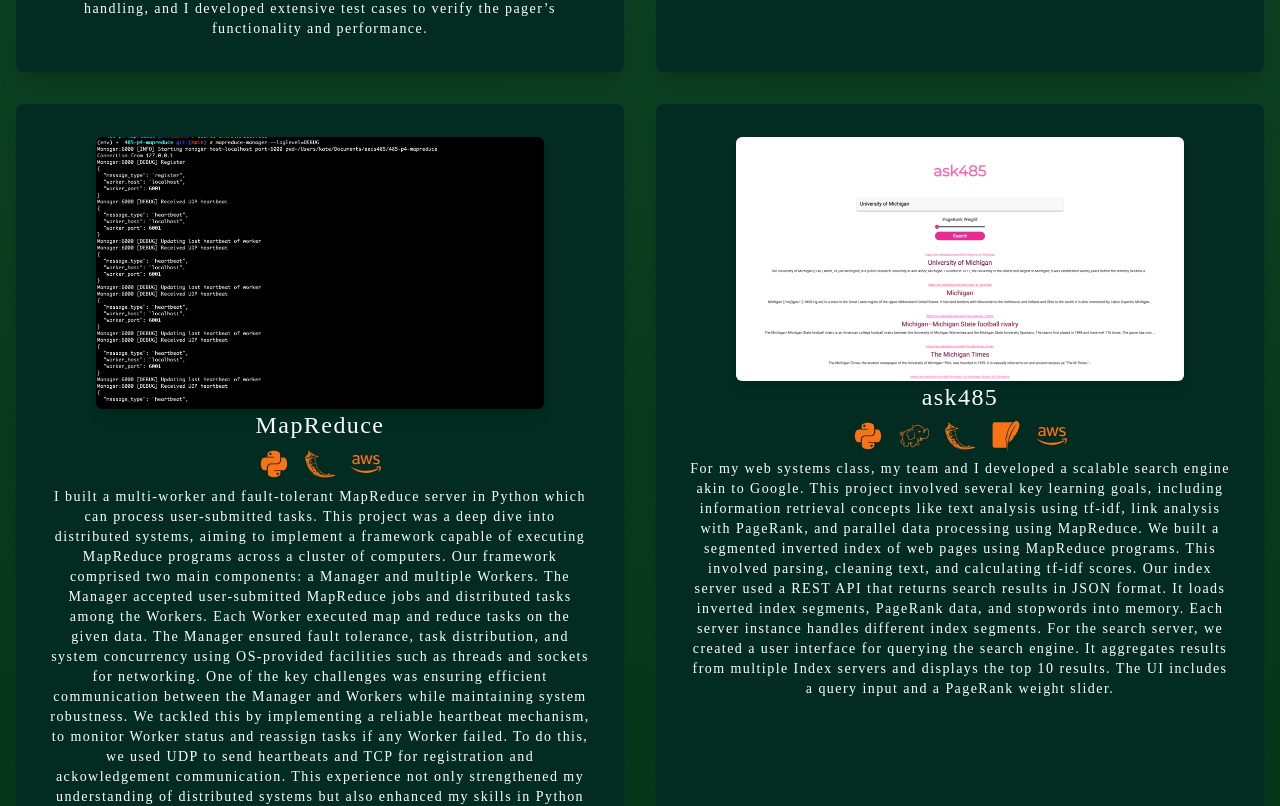
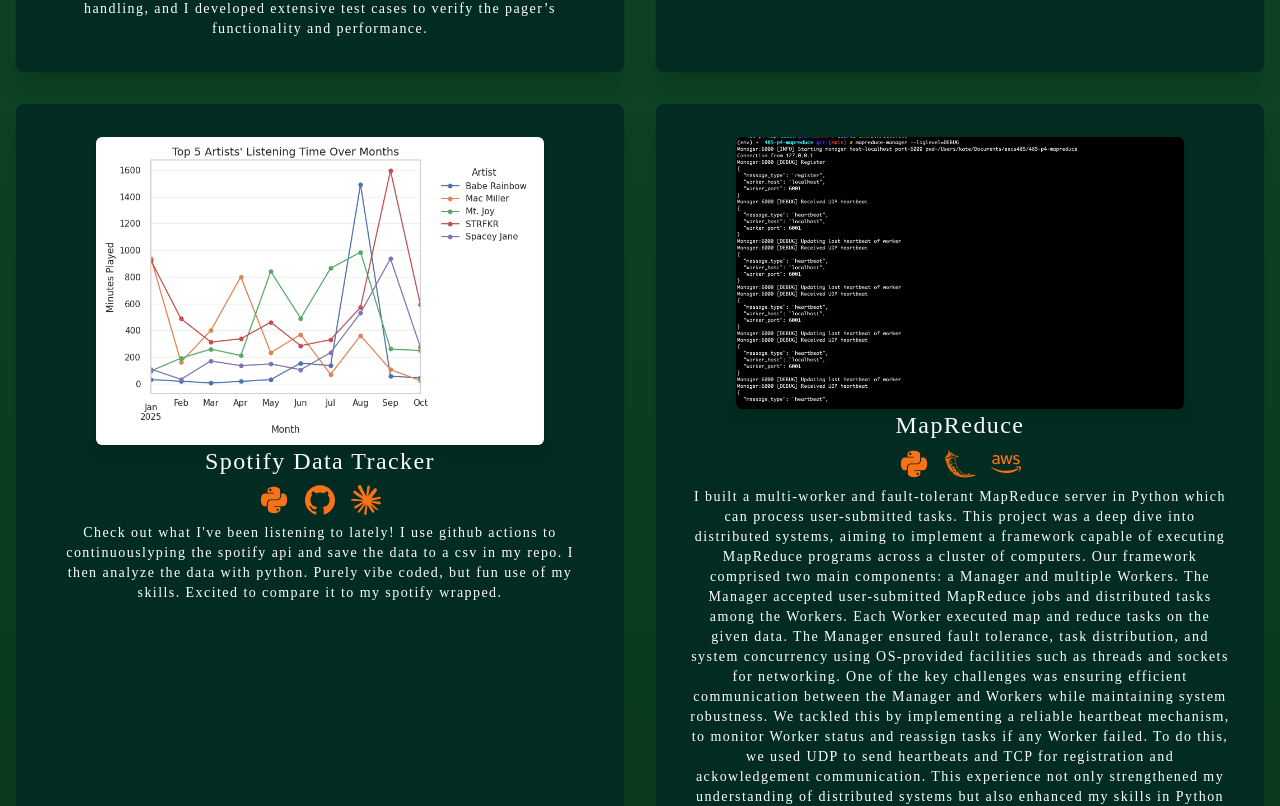
Before and after one commit to katemcgraw0/katesweb-new, a Next.js app: page / in a window 1280 px wide. Shown: the part 3235-4041 px from the top of the page. Built offline with nearby package versions, Linux system fonts and the light colour scheme; a web font is replaced by a local one.

Commit message:
add spotify data tracker

```diff
--- a/pages/index.tsx
+++ b/pages/index.tsx
@@ -8,7 +8,7 @@
 import RotatingImages from "@/components/RotatingImages";
 import ProjectCard from "@/components/ProjectCard";
 import { FC, ReactElement, ReactNode } from "react";
-import { SiTailwindcss, SiNextdotjs, SiSqlite, SiCplusplus, SiNetlify, SiJinja,SiApachehadoop,SiFlask, SiTypescript, SiVercel } from "react-icons/si"; // Import additional icons
+import { SiTailwindcss, SiNextdotjs, SiSqlite, SiCplusplus, SiNetlify, SiJinja,SiApachehadoop,SiFlask, SiTypescript, SiVercel, SiGithub, SiClaude } from "react-icons/si"; // Import additional icons
 import { FaAws, FaReact, FaNodeJs, FaPython, FaFigma} from "react-icons/fa";
 import { RiSupabaseFill, RiJavascriptFill } from "react-icons/ri"
 
@@ -147,6 +147,33 @@
       ],
     },
 
+
+    {
+
+      imageSrc: "top_artists_over_time.png",
+      title: "Spotify Data Tracker",
+      description: `Check out what I've been listening to lately! I use github actions to continuouslyping the spotify api and save the data to a csv in my repo. I then analyze the data with python. Purely vibe coded, but fun use of my skills. Excited to compare it to my spotify wrapped.`,
+      technologies: [
+        {
+          icon: <FaPython />,
+          label: "Python",
+          link: "https://www.python.org/",
+        },
+        {
+          icon: <SiGithub />,
+          label: "Github Actions",
+          link: "https://github.com/features/actions",
+        },
+        {
+          icon: <SiClaude />,
+          label: "Claude Code",
+          link: "https://www.anthropic.com/",
+        },
+      ],
+      links: [
+        { href: "https://github.com/katemcgraw0/Spotify-Data-Tracker", text: "Github" },
+      ],
+    },
 
     {
       imageSrc: "/mapreduce.png",
```
Also changed, not shown: public/top_artists_over_time.png (added).
